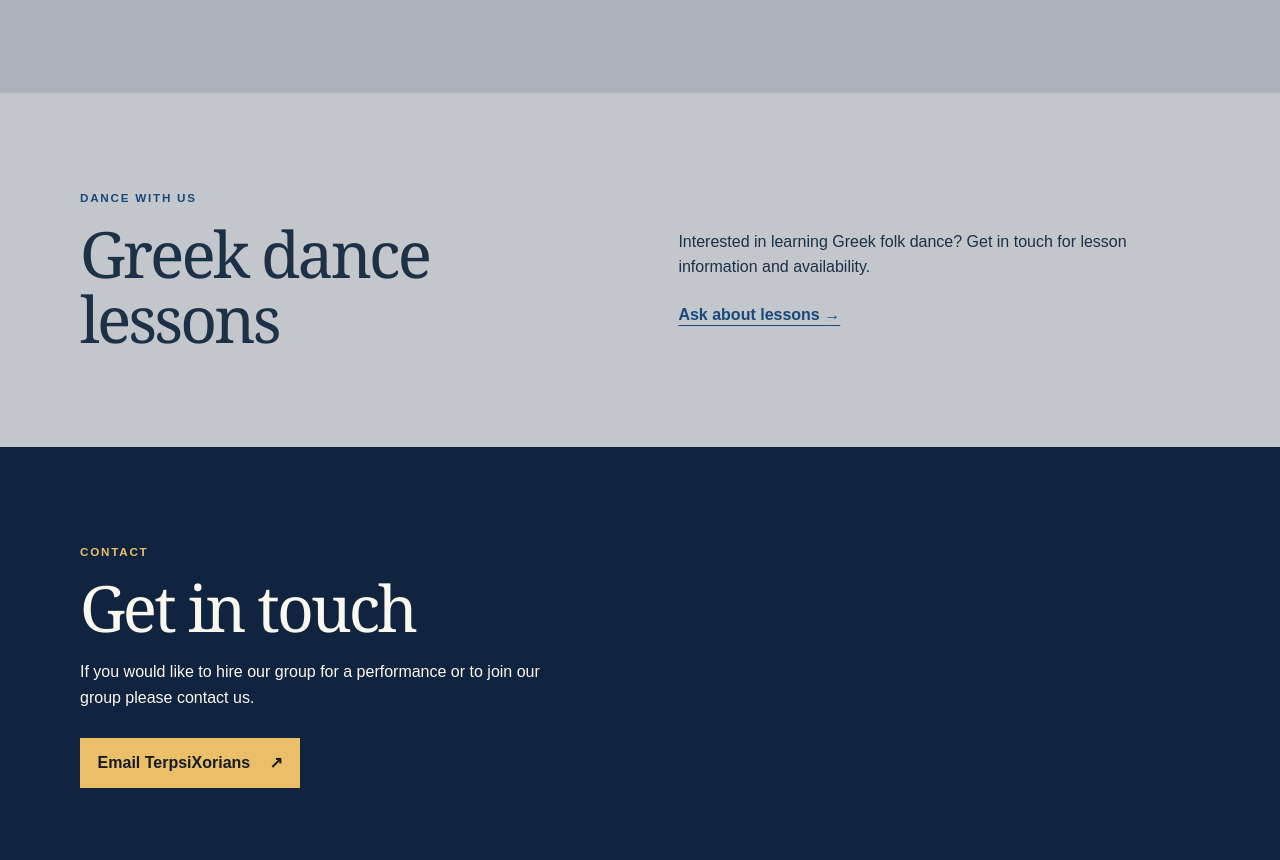
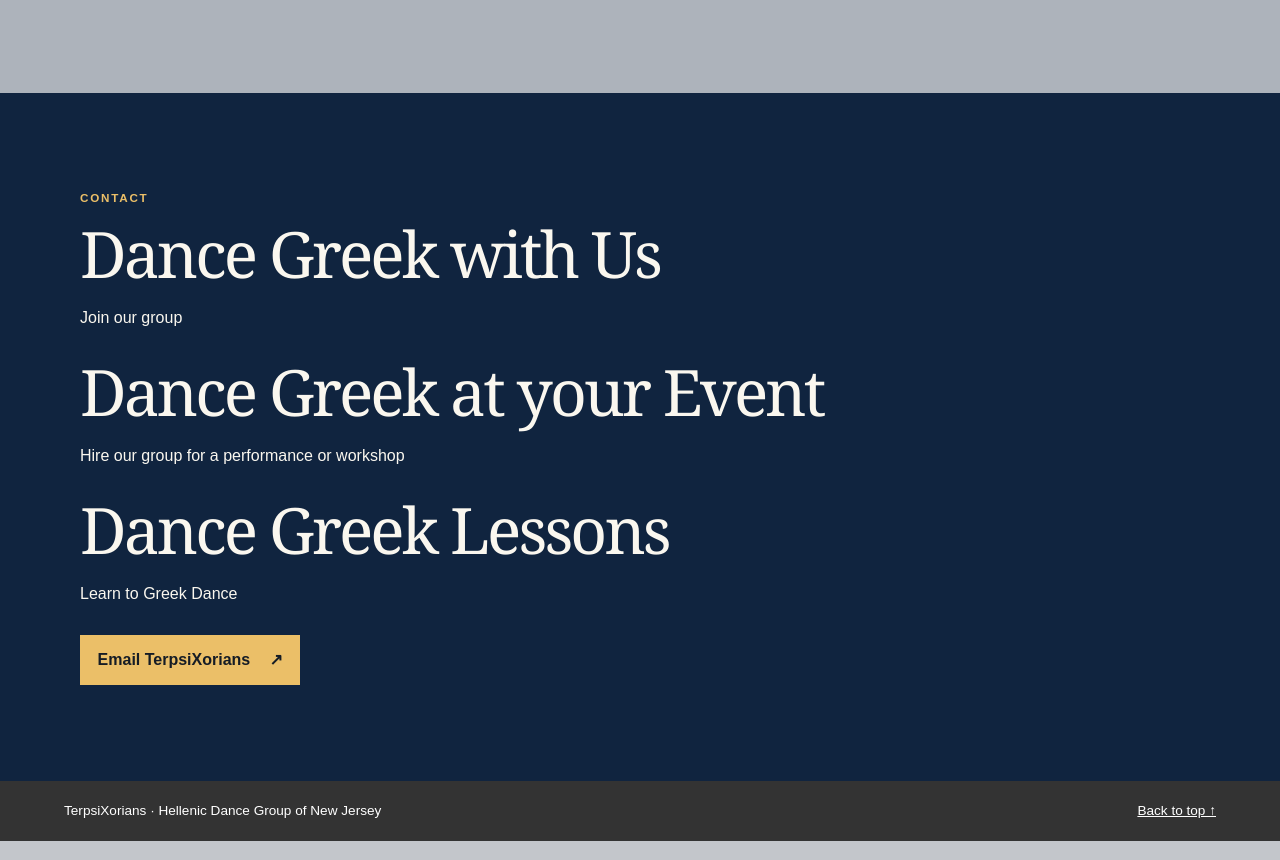
Before and after one commit to terpsixorians/dancegreek, a plain HTML site: page index.html in a window 1280 px wide. Shown: the part 1937-2797 px from the top of the page. Drawn offline with Linux system fonts and the light colour scheme.

Commit message:
Add files via upload

```diff
--- a/index.html
+++ b/index.html
@@ -18,7 +18,7 @@
       <img src="terpsixorians-emblem.png" alt="" style="width: auto; height: clamp(64px, 7vw, 88px);">
     </a>
     <nav aria-label="Main navigation">
-      <a href="#about">About</a><a href="#gallery">Gallery</a><a href="#lessons">Lessons</a><a class="nav-contact" href="#contact">Contact</a>
+      <a href="#about">About</a><a href="#gallery">Gallery</a><a class="nav-contact" href="#contact">Contact</a>
     </nav>
   </header>
   <main id="main">
@@ -61,21 +61,15 @@
         </div>
       </div>
     </section>
-    <section class="section lessons" id="lessons">
-      <div>
-        <p class="label">Dance with us</p>
-        <h2>Greek dance lessons</h2>
-      </div>
-      <div>
-        <p>Interested in learning Greek folk dance? Get in touch for lesson information and availability.</p>
-        <a class="text-link" href="#contact">Ask about lessons <span aria-hidden="true">→</span></a>
-      </div>
-    </section>
     <section class="contact" id="contact">
       <div class="section">
         <p class="label">Contact</p>
-        <h2>Get in touch</h2>
-        <p>If you would like to hire our group for a performance or to join our group please contact us.</p>
+        <h2>Dance Greek with Us</h2>
+        <p>Join our group</p>
+        <h2>Dance Greek at your Event</h2>
+        <p>Hire our group for a performance or workshop</p>
+        <h2>Dance Greek Lessons</h2>
+        <p>Learn to Greek Dance</p>
         <a class="button" href="mailto:terpsixorians@gmail.com">Email TerpsiXorians <span aria-hidden="true">↗</span></a>
       </div>
     </section>
```
